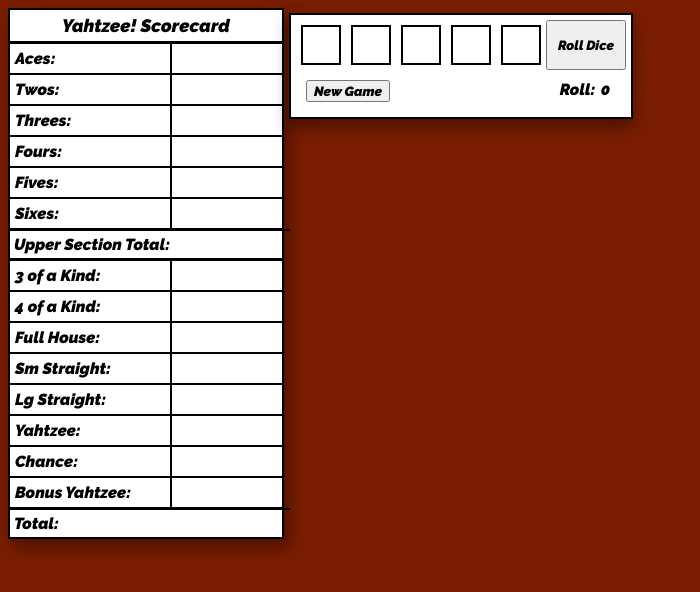
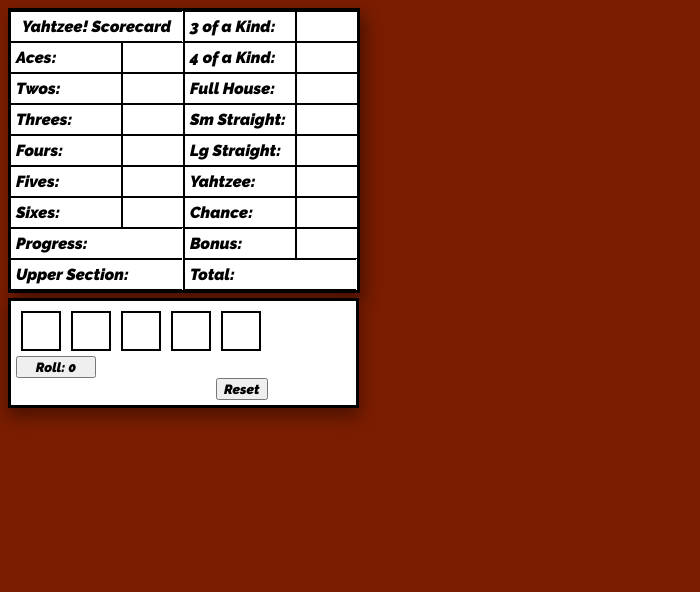
Before and after one commit to djmorosini/yahtzeejs, a website: page index.html in a window 1280 px wide. Shown: the whole page, without its empty margins (0-700 px from the left). Drawn offline with Linux system fonts and the light colour scheme.

Commit message:
layout update

```diff
--- a/index.html
+++ b/index.html
@@ -14,8 +14,10 @@
 <body>
   <div id='page-wrap'>
     <div id='card'>
-      <h1 id='title'>Yahtzee! Scorecard</h1>
       <div id='top-section'>
+        <div class='row-wrap'>
+          <div id='title' class='totals'>Yahtzee! Scorecard</div>
+        </div>
         <div class='row-wrap' onclick='scoreTop("ones", "1")'>
           <div class='score-div'>Aces: </div>
           <span id='ones' class='score-span upper-scores'></span>
@@ -40,7 +42,12 @@
           <div class='score-div'>Sixes: </div>
           <span id='sixes' class='score-span upper-scores'></span>
         </div>
-        <div id='top-score' class='totals'>Upper Section Total: <span id='upper-section'></span></div>
+        <div class='row-wrap'>
+          <div id='progress' class='totals'>Progress: <span id='results'></span></div>
+        </div>
+        <div class='row-wrap'>
+          <div id='top-score' class='totals'>Upper Section: <span id='upper-section'></span></div>
+        </div>
       </div>
 
       <div id='bottom-score'>
@@ -73,10 +80,12 @@
           <span id='chance' class='score-span'></span>
         </div>
         <div class='row-wrap' onclick='scoreBonus()'>
-          <div class='score-div'>Bonus Yahtzee: </div>
+          <div class='score-div'>Bonus: </div>
           <span id='bonus' class='score-span'></span>
         </div>
-        <div id='total-sum' class='totals'>Total: <span id='total'></span></div>
+        <div class='row-wrap'>
+          <div id='total-sum' class='totals'>Total: <span id='total'></span></div>
+        </div>
       </div>
     </div>
 
@@ -87,10 +96,11 @@
         <button onclick='lockDie("die3")' id='die3' class='die'></button>
         <button onclick='lockDie("die4")' id='die4' class='die'></button>
         <button onclick='lockDie("die5")' id='die5' class='die'></button>
-        <button onclick='rollAll()' id='roll-btn'>Roll Dice</button>
       </div>
-      <div id='roll-wrap'>Roll: <span id='rollSpan'>0</span></div>
-      <button onclick='reset()' id='reset-btn'>New Game</button>
+      <div id='buttons'>
+        <button onclick='rollAll()' id='roll-btn'>Roll: <span id='rollSpan'>0</span></button>
+        <button onclick='reset()' id='reset-btn'>Reset</button>
+      </div>
     </div>
   </div>
 </body>
--- a/main.css
+++ b/main.css
@@ -12,6 +12,7 @@
 #top-section {
   display: flex;
   flex-direction: column;
+  border: 1px solid black;
 }
 .die {
   padding: 0;
@@ -30,68 +31,56 @@
 }
 .score-div {
   padding: 5px;
-  width: 150px;
+  width: 100px;
   border: 1px solid black;
   border-left: none;
 }
 .score-span {
   padding: 5px;
-  width: 100px;
+  width: 50px;
   border: 1px solid black;
   border-right: none;
   text-align: center;
 }
-#top-section:nth-child(2) {
-  border-top: 2px solid black;
-}
-#bottom-score {
-  border-top: 2px solid black;
-}
 #title {
-  font-size: 18px;
-  margin: 5px;
   text-align: center;
 }
 #bottom-score {
   display: flex;
   flex-direction: column;
-  width: fit-content;
+  border: 1px solid black;
 }
 #reset-btn {
-  margin: 10px;
-}
-#rollSpan {
-  padding: 2px;
-}
-#roll-wrap {
-  margin-top: 10px;
-  float: right;
-  text-align: center;
-  width: 80px;
+  margin-left: 200px;
+
 }
 #card {
   border: 2px solid black;
-  width: 272px;
-  min-width: 272px;
+  display: flex;
+  flex-direction: row;
+  width: fit-content;
   background-color: white;
   box-shadow: 5px 8px 16px 0px rgba(0, 0, 0, 0.4);
 }
 .totals {
-  padding: 4px;
-  width: 100%;
-  border-top: 2px solid black;
+  padding: 5px;
+  width: 161px;
+  border: 1px solid black;
+  border-left: none;
+  border-right: none;
 }
 #controls {
   background-color: white;
-  margin: 5px;
-  width: fit-content;
+  margin-top: 5px;
+  width: 335px;
   padding: 5px;
-  border: 2px solid black;
+  border: 3px solid black;
   height: fit-content;
   box-shadow: 0px 8px 16px 0px rgba(0, 0, 0, 0.4);
 }
 #page-wrap {
   display: flex;
+  flex-direction: column;
 }
 .row-wrap {
   display: flex;
```
